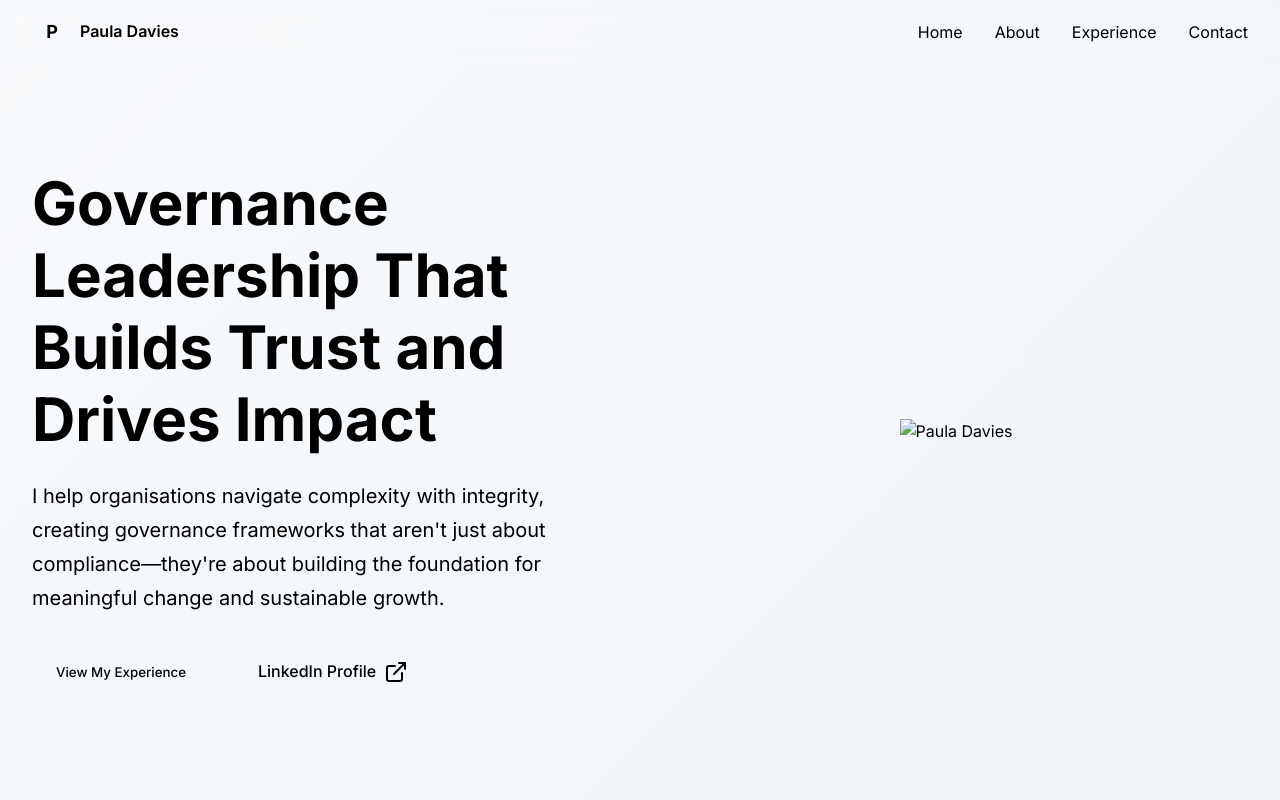
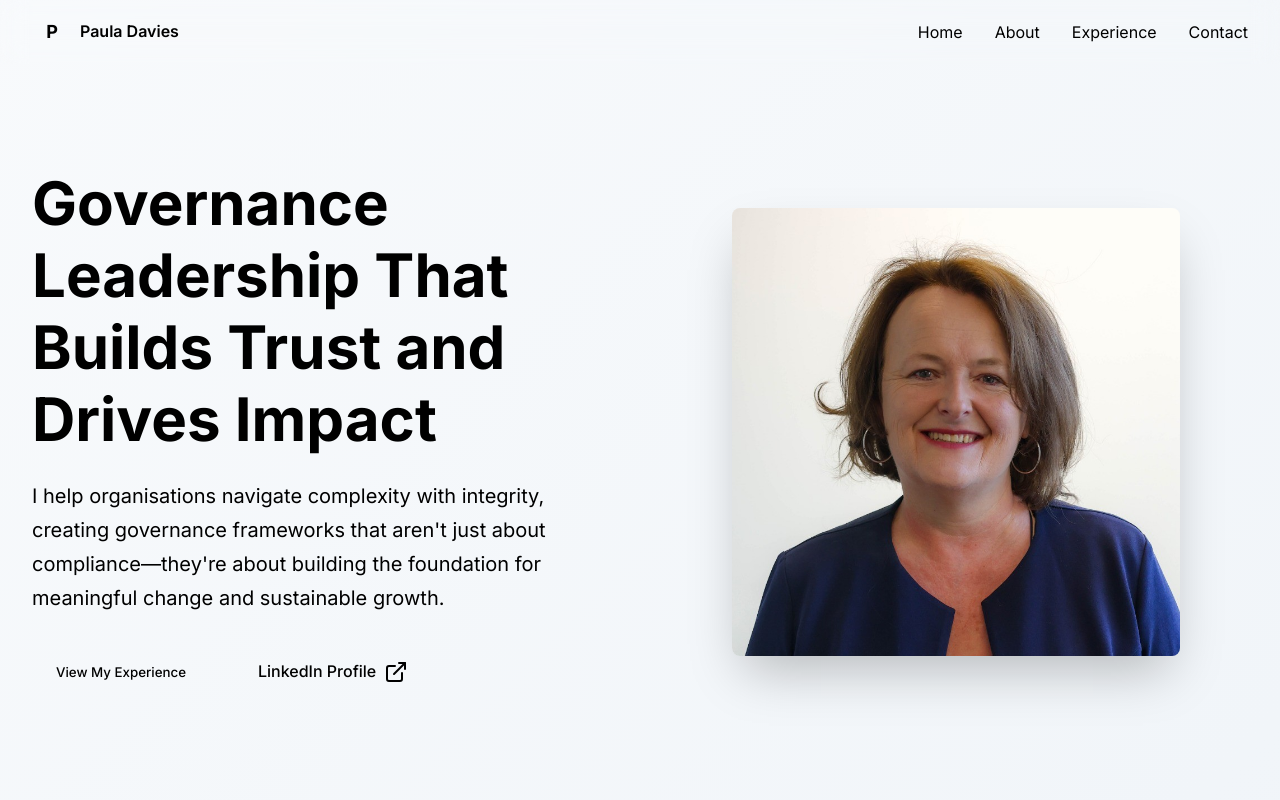
Before and after one commit to Ben-Okonjo/paula-website, a plain HTML site: page index.html in a window 1280 px wide. Shown: the top 800 px of the page. Drawn offline with nearby package versions, Linux system fonts and the light colour scheme.

Commit message:
index.html

```diff
--- a/index.html
+++ b/index.html
@@ -793,7 +793,7 @@
                     </div>
                 </div>
                 <div class="hero-image">
-                    <img src="attached_assets/Paula.jpeg” class="hero-img" alt="Paula Davies">
+                    <img src="attached_assets/Paula.jpeg" class="hero-img" alt="Paula Davies">
                 </div>
             </div>
         </div>
```
